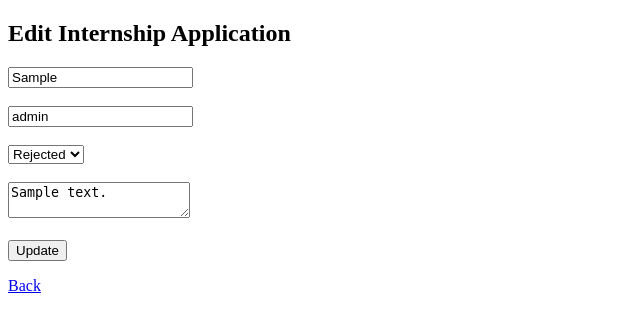
After one commit to haripriya1028/internship-tracker, a Flask app: page /edit/1 in a window 1280 px wide. The commit adds this page. Shown: the top 332 px of the page, without its empty margins (0-640 px from the left). Run offline with Flask 3, Linux system fonts and the light colour scheme; a user stored in the database is signed in; tables that the repository leaves empty hold one stand-in row (values such as "Sample post").

```diff
--- a/app.py
+++ b/app.py
@@ -17,7 +17,7 @@ def create_app():
 
     db.init_app(app)
     login_manager.init_app(app)
-    login_manager.login_view = "login"
+    login_manager.login_view = "auth.login"
 
     from models.user import User
     from models.application import Application
--- a/routes/applications.py
+++ b/routes/applications.py
@@ -10,23 +10,48 @@ applications = Blueprint("applications", __name__)
 @login_required
 def add_application():
     if request.method == "POST":
-        company = request.form["company"]
-        role = request.form["role"]
-        status = request.form["status"]
-        notes = request.form["notes"]
-
         app = Application(
-            company=company,
-            role=role,
-            status=status,
+            company=request.form["company"],
+            role=request.form["role"],
+            status=request.form["status"],
+            notes=request.form["notes"],
             applied_date=date.today(),
-            notes=notes,
             user_id=current_user.id
         )
-
         db.session.add(app)
         db.session.commit()
-
         return redirect(url_for("dashboard"))
 
     return render_template("add_application.html")
+
+
+@applications.route("/edit/<int:id>", methods=["GET", "POST"])
+@login_required
+def edit_application(id):
+    app = Application.query.get_or_404(id)
+
+    if app.user_id != current_user.id:
+        return redirect(url_for("dashboard"))
+
+    if request.method == "POST":
+        app.company = request.form["company"]
+        app.role = request.form["role"]
+        app.status = request.form["status"]
+        app.notes = request.form["notes"]
+
+        db.session.commit()
+        return redirect(url_for("dashboard"))
+
+    return render_template("edit_application.html", app=app)
+
+
+@applications.route("/delete/<int:id>")
+@login_required
+def delete_application(id):
+    app = Application.query.get_or_404(id)
+
+    if app.user_id == current_user.id:
+        db.session.delete(app)
+        db.session.commit()
+
+    return redirect(url_for("dashboard"))
--- a/templates/dashboard.html
+++ b/templates/dashboard.html
@@ -14,12 +14,17 @@
             <li>
                 <strong>{{ app.company }}</strong> — {{ app.role }}
                 ({{ app.status }})
+                |
+                <a href="/edit/{{ app.id }}">Edit</a>
+                |
+                <a href="/delete/{{ app.id }}">Delete</a>
             </li>
         {% else %}
             <li>No applications added yet.</li>
         {% endfor %}
     </ul>
 
+
     <br>
     <a href="/logout">Logout</a>
 </body>
--- /dev/null
+++ b/templates/edit_application.html
@@ -0,0 +1,28 @@
+<!DOCTYPE html>
+<html>
+<head>
+    <title>Edit Application</title>
+</head>
+<body>
+    <h2>Edit Internship Application</h2>
+
+    <form method="POST">
+        <input type="text" name="company" value="{{ app.company }}" required><br><br>
+        <input type="text" name="role" value="{{ app.role }}" required><br><br>
+
+        <select name="status">
+            <option value="Applied" {% if app.status=="Applied" %}selected{% endif %}>Applied</option>
+            <option value="OA" {% if app.status=="OA" %}selected{% endif %}>OA</option>
+            <option value="Interview" {% if app.status=="Interview" %}selected{% endif %}>Interview</option>
+            <option value="Rejected" {% if app.status=="Rejected" %}selected{% endif %}>Rejected</option>
+            <option value="Offer" {% if app.status=="Offer" %}selected{% endif %}>Offer</option>
+        </select><br><br>
+
+        <textarea name="notes">{{ app.notes }}</textarea><br><br>
+
+        <button type="submit">Update</button>
+    </form>
+
+    <p><a href="/dashboard">Back</a></p>
+</body>
+</html>
```
